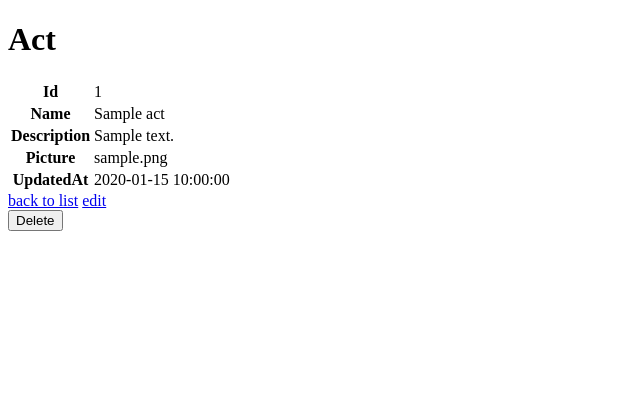
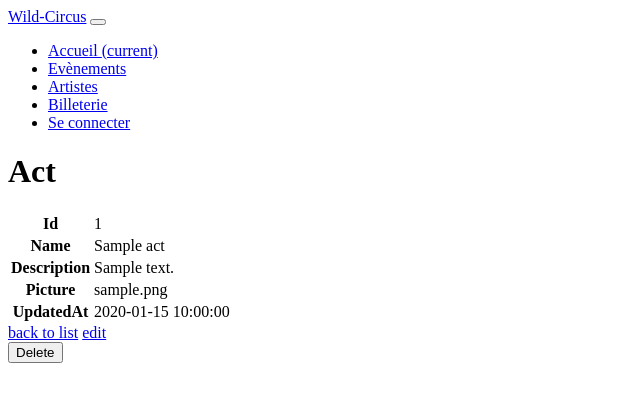
Before and after one commit to Vincentfritsch/Wild-Circus, a Symfony app: template templates/act/show.html.twig in a window 1280 px wide. Shown: the top 402 px of the page, without its empty margins (0-640 px from the left). Run offline with Twig, Linux system fonts and the light colour scheme; the template is opened without the code that fills it: most values are stand-ins (such as "Sample title", 1, 10 or a date in 2020); some libraries are stand-ins or nearby versions.

Commit message:
NavBar include

```diff
--- a/templates/base.html.twig
+++ b/templates/base.html.twig
@@ -8,6 +8,9 @@
         {% endblock %}
     </head>
     <body>
+    <header>
+        {%  include 'navbar.html.twig' %}
+    </header>
         {% block body %}{% endblock %}
         {% block javascripts %}
             {{ encore_entry_script_tags('app') }}
--- /dev/null
+++ b/templates/navbar.html.twig
@@ -0,0 +1,24 @@
+<nav class="navbar navbar-expand-lg navbar-light bg-light">
+    <a class="navbar-brand" href="#">Wild-Circus</a>
+    <button class="navbar-toggler" type="button" data-toggle="collapse" data-target="#navbarNav" aria-controls="navbarNav" aria-expanded="false" aria-label="Toggle navigation">
+        <span class="navbar-toggler-icon"></span>
+    </button>
+    <div class="collapse navbar-collapse" id="navbarNav">
+        <ul class="navbar-nav">
+            <li class="nav-item active">
+                <a class="nav-link" href="#">Accueil <span class="sr-only">(current)</span></a>
+            </li>
+            <li class="nav-item">
+                <a class="nav-link" href="#">Evènements</a>
+            </li>
+            <li class="nav-item">
+                <a class="nav-link" href="#">Artistes</a>
+            </li>
+            <li class="nav-item">
+                <a class="nav-link" href="#">Billeterie</a>
+            </li><li class="nav-item">
+                <a class="nav-link" href="#">Se connecter</a>
+            </li>
+        </ul>
+    </div>
+</nav>
```
